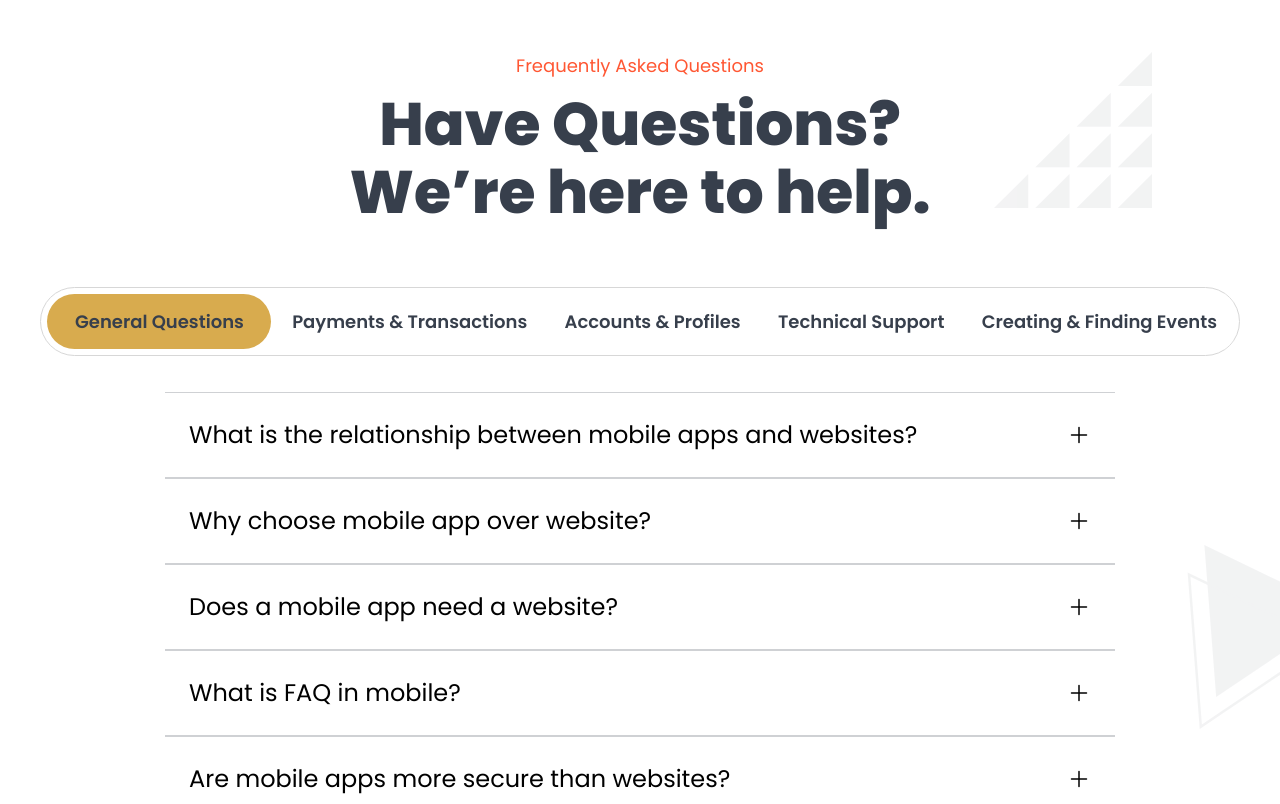
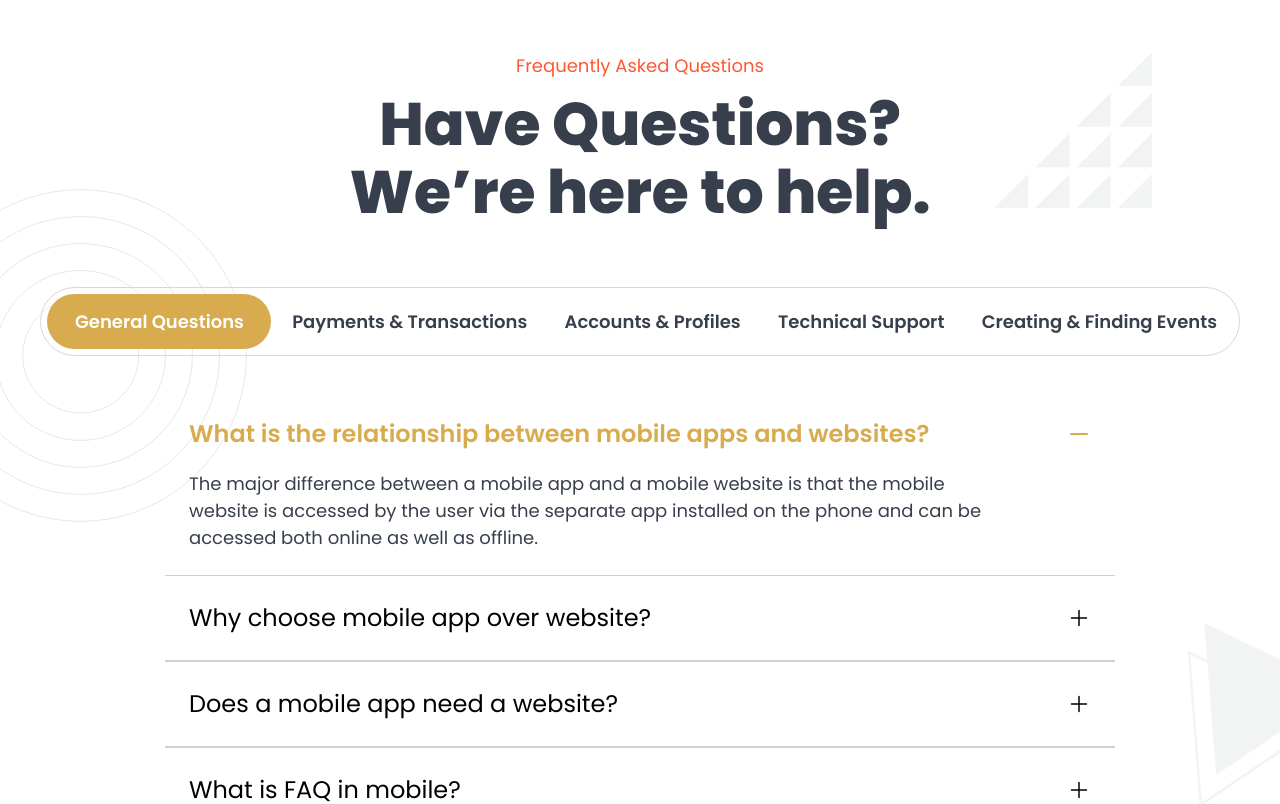
Before and after one commit to sachin-niyana/staj, a React (Create React App) app: page / in a window 1280 px wide. Shown: the part 3860-4664 px from the top of the page. Built offline with nearby package versions, Linux system fonts and the light colour scheme.

Commit message:
marge code

```diff
--- a/src/components/Faq.jsx
+++ b/src/components/Faq.jsx
@@ -1,11 +1,11 @@
 import React, { useState } from "react";
 import { accordionData } from "./common/Helper";
 import { HiPlus } from "react-icons/hi2";
-import { FaRegWindowMinimize } from "react-icons/fa6";
-import { Trianglebox, Trianglebox2 } from "./common/Icon";
+import { HiOutlineMinus } from "react-icons/hi";
+import { Circlebox, Trianglebox, Trianglebox2 } from "./common/Icon";
 
 const Faq = () => {
-  const [activeIndex, setActiveIndex] = useState(null);
+  const [activeIndex, setActiveIndex] = useState(0);
 
   const handleAccordionToggle = (index) => {
     setActiveIndex((prevIndex) => (prevIndex === index ? null : index));
@@ -24,77 +24,70 @@ const Faq = () => {
         <div className="absolute bottom-[20%] right-[-5%]">
           <Trianglebox2 />
         </div>
+        <div className="absolute top-[7%] left-[-12%]">
+          <Circlebox />
+        </div>
         <p className="text-center text-orange font-poppins font-normal text-md">
           Frequently Asked Questions
         </p>
         <h2 className="font-poppins font-extrabold text-xxl text-darkblue mx-auto text-center mt-3 max-w-[600px] leading-[113%]">
           Have Questions? We’re here to help.
         </h2>
-        <div className="flex flex-row h-[69px] overflow-x-scroll border gap-5 sm:gap-0 justify-between py-[6px] mt-[60px] items-center px-[6px] border-[#d7d7d7] rounded-[48px] mx-auto max-w-[1200px]">
-          <div
+        <div className="flex flex-row h-[69px] !overflow-x-scroll border gap-5 sm:gap-0 justify-between py-[6px] mt-[60px] items-center px-[6px] border-[#d7d7d7] rounded-[48px] mx-auto max-w-[1200px] relative">
+          <button
             className={` px-4 py-1 duration-300 lg:py-[14px] ${
               activeTab === "tab1"
-                ? "text-center text-md ff-poppins font-semibold py-[14px] rounded-[100px] ps-7 pe-[27px] bg-golden text-white"
-                : "bg-white text-darkblue"
+                ? "text-center text-md ff-poppins font-semibold py-[14px] rounded-[100px] ps-7 pe-[27px] bg-golden text-white whitespace-nowrap"
+                : " text-darkblue text-md ff-poppins font-semibold whitespace-nowrap"
             }`}
             onClick={() => handleTabChange("tab1")}
           >
-            <button className="text-center text-md ff-poppins font-semibold whitespace-nowrap text-darkblue">
             General Questions
           </button>
-          </div>
-          <div
+          <button
             className={` px-4 py-1 duration-300 lg:py-[14px] ${
               activeTab === "tab2"
-                ? "text-center text-md ff-poppins font-semibold py-[14px] rounded-[100px] ps-7 pe-[27px] bg-golden text-white"
-                : "bg-white text-darkblue"
+                ? "text-center text-md ff-poppins font-semibold py-[14px] rounded-[100px] ps-7 pe-[27px] bg-golden text-white whitespace-nowrap"
+                : " text-darkblue text-md ff-poppins font-semibold whitespace-nowrap"
             }`}
             onClick={() => handleTabChange("tab2")}
           >
-            <button className="text-center text-md ff-poppins whitespace-nowrap font-semibold  text-darkblue">
             Payments & Transactions
           </button>
-          </div>
-          <div
-            className={`px-4 py-1 duration-300 lg:py-[14px] ${
+          <button
+            className={` px-4 py-1 duration-300 lg:py-[14px] ${
               activeTab === "tab3"
-                ? "text-center text-md ff-poppins font-semibold py-[14px] rounded-[100px] ps-7 pe-[27px] bg-golden text-white"
-                : "bg-white text-darkblue"
+                ? "text-center text-md ff-poppins font-semibold py-[14px] rounded-[100px] ps-7 pe-[27px] bg-golden text-white whitespace-nowrap"
+                : " text-darkblue text-md ff-poppins font-semibold whitespace-nowrap"
             }`}
             onClick={() => handleTabChange("tab3")}
           >
-            <button className="text-center text-md ff-poppins whitespace-nowrap font-semibold  text-darkblue">
             Accounts & Profiles
           </button>
-          </div>
-          <div
-            className={`px-4 py-1 duration-300 lg:py-[14px] ${
+          <button
+            className={` px-4 py-1 duration-300 lg:py-[14px] ${
               activeTab === "tab4"
-                ? "text-center text-md ff-poppins font-semibold py-[14px] rounded-[100px] ps-7 pe-[27px] bg-golden text-white"
-                : " bg-white text-darkblue"
+                ? "text-center text-md ff-poppins font-semibold py-[14px] rounded-[100px] ps-7 pe-[27px] bg-golden text-white whitespace-nowrap"
+                : " text-darkblue text-md ff-poppins font-semibold whitespace-nowrap"
             }`}
             onClick={() => handleTabChange("tab4")}
           >
-            <button className="text-center text-md ff-poppins whitespace-nowrap font-semibold  text-darkblue">
             Technical Support
           </button>
-          </div>
-          <div
-            className={`px-4 py-1 duration-300 lg:py-[14px] ${
+          <button
+            className={` px-4 py-1 duration-300 lg:py-[14px] ${
               activeTab === "tab5"
-                ? "text-center text-md ff-poppins font-semibold py-[14px] rounded-[100px] ps-7 pe-[27px] bg-golden text-white"
-                : "bg-white text-darkblue"
+                ? "text-center text-md ff-poppins font-semibold py-[14px] rounded-[100px] ps-7 pe-[27px] bg-golden text-white whitespace-nowrap"
+                : " text-darkblue text-md ff-poppins font-semibold whitespace-nowrap"
             }`}
             onClick={() => handleTabChange("tab5")}
           >
-            <button className="text-center text-md ff-poppins whitespace-nowrap font-semibold  text-darkblue">
             Creating & Finding Events
           </button>
         </div>
-        </div>
 
         {activeTab === "tab1" && (
-          <div className="max-w-[950px] mx-auto mt-9">
+          <div className="max-w-[950px] mx-auto mt-9 relative">
             {accordionData.map((faq, index) => (
               <div
                 key={index}
@@ -106,10 +99,10 @@ const Faq = () => {
               >
                 <button
                   onClick={() => handleAccordionToggle(index)}
-                  className="flex justify-between items-center border-black cursor-pointer w-full focus:outline-none"
+                  className="flex justify-between items-start border-black cursor-pointer w-full focus:outline-none"
                 >
                   <p
-                    className={`font-poppins text-lg ${
+                    className={`font-poppins text-lg text-start ${
                       activeIndex === index
                         ? "text-golden font-semibold"
                         : "text-black font-normal"
@@ -118,9 +111,13 @@ const Faq = () => {
                     {faq.heading}
                   </p>
                   {activeIndex === index ? (
-                    <FaRegWindowMinimize className="w-6 h-6" />
+                    <div className="mt-1.5">
+                      <HiOutlineMinus className="w-6 h-6" />
+                    </div>
                   ) : (
+                    <div className="mt-1.5">
                       <HiPlus className="w-6 h-6" />
+                    </div>
                   )}
                 </button>
                 {activeIndex === index && (
@@ -135,7 +132,7 @@ const Faq = () => {
           </div>
         )}
         {activeTab === "tab2" && (
-          <div className="max-w-[950px] mx-auto mt-9">
+          <div className="max-w-[950px] mx-auto mt-9 relative">
             {accordionData.map((faq, index) => (
               <div
                 key={index}
@@ -145,10 +142,10 @@ const Faq = () => {
               >
                 <button
                   onClick={() => handleAccordionToggle(index)}
-                  className="flex justify-between items-center border-black cursor-pointer w-full focus:outline-none"
+                  className="flex justify-between items-start border-black cursor-pointer w-full focus:outline-none"
                 >
                   <p
-                    className={`font-poppins text-lg ${
+                    className={`font-poppins text-lg text-start ${
                       activeIndex === index
                         ? "text-golden font-semibold"
                         : "text-black font-normal"
@@ -157,9 +154,13 @@ const Faq = () => {
                     {faq.heading}
                   </p>
                   {activeIndex === index ? (
-                    <FaRegWindowMinimize className="w-6 h-6" />
+                    <div className="mt-1.5">
+                      <HiOutlineMinus className="w-6 h-6" />
+                    </div>
                   ) : (
+                    <div className="mt-1.5">
                       <HiPlus className="w-6 h-6" />
+                    </div>
                   )}
                 </button>
                 {activeIndex === index && (
@@ -174,7 +175,7 @@ const Faq = () => {
           </div>
         )}
         {activeTab === "tab3" && (
-          <div className="max-w-[950px] mx-auto mt-9">
+          <div className="max-w-[950px] mx-auto mt-9 relative">
             {accordionData.map((faq, index) => (
               <div
                 key={index}
@@ -184,7 +185,7 @@ const Faq = () => {
               >
                 <button
                   onClick={() => handleAccordionToggle(index)}
-                  className="flex justify-between items-center border-black cursor-pointer w-full focus:outline-none"
+                  className="flex justify-between items-start border-black cursor-pointer w-full focus:outline-none"
                 >
                   <p
                     className={`font-poppins text-start text-lg ${
@@ -196,9 +197,13 @@ const Faq = () => {
                     {faq.heading}
                   </p>
                   {activeIndex === index ? (
-                    <FaRegWindowMinimize className="w-6 h-6" />
+                    <div className="mt-1.5">
+                      <HiOutlineMinus className="w-6 h-6" />
+                    </div>
                   ) : (
+                    <div className="mt-1.5">
                       <HiPlus className="w-6 h-6" />
+                    </div>
                   )}
                 </button>
                 {activeIndex === index && (
@@ -213,7 +218,7 @@ const Faq = () => {
           </div>
         )}
         {activeTab === "tab4" && (
-          <div className="max-w-[950px] mx-auto mt-9">
+          <div className="max-w-[950px] mx-auto mt-9 relative">
             {accordionData.map((faq, index) => (
               <div
                 key={index}
@@ -223,7 +228,7 @@ const Faq = () => {
               >
                 <button
                   onClick={() => handleAccordionToggle(index)}
-                  className="flex justify-between items-center border-black cursor-pointer w-full focus:outline-none"
+                  className="flex justify-between items-start border-black cursor-pointer w-full focus:outline-none"
                 >
                   <p
                     className={`font-poppins text-start text-lg ${
@@ -235,9 +240,13 @@ const Faq = () => {
                     {faq.heading}
                   </p>
                   {activeIndex === index ? (
-                    <FaRegWindowMinimize className="w-6 h-6" />
+                    <div className="mt-1.5">
+                      <HiOutlineMinus className="w-6 h-6" />
+                    </div>
                   ) : (
+                    <div className="mt-1.5">
                       <HiPlus className="w-6 h-6" />
+                    </div>
                   )}
                 </button>
                 {activeIndex === index && (
@@ -252,7 +261,7 @@ const Faq = () => {
           </div>
         )}
         {activeTab === "tab5" && (
-          <div className="max-w-[950px] mx-auto mt-9">
+          <div className="max-w-[950px] mx-auto mt-9 relative">
             {accordionData.map((faq, index) => (
               <div
                 key={index}
@@ -262,7 +271,7 @@ const Faq = () => {
               >
                 <button
                   onClick={() => handleAccordionToggle(index)}
-                  className="flex justify-between items-center border-black cursor-pointer w-full focus:outline-none"
+                  className="flex justify-between items-start border-black cursor-pointer w-full focus:outline-none"
                 >
                   <p
                     className={`font-poppins text-start text-lg ${
@@ -274,9 +283,13 @@ const Faq = () => {
                     {faq.heading}
                   </p>
                   {activeIndex === index ? (
-                    <FaRegWindowMinimize className="w-6 h-6" />
+                    <div className="mt-1.5">
+                      <HiOutlineMinus className="w-6 h-6" />
+                    </div>
                   ) : (
+                    <div className="mt-1.5">
                       <HiPlus className="w-6 h-6" />
+                    </div>
                   )}
                 </button>
                 {activeIndex === index && (
--- a/src/components/common/Icon.jsx
+++ b/src/components/common/Icon.jsx
@@ -111,6 +111,45 @@ export const Trianglebox2 = () => {
         <path
           d="M199.334 98.5149L198.639 97.4838L73.8887 181.437L62.4515 33.6549L198.811 99.6403L199.334 98.5149L198.639 97.4838L199.334 98.5149L199.88 97.4005L59.6155 29.5312L71.7289 185.905L201.849 98.3369L199.88 97.4005L199.334 98.5149Z"
           fill="#373F4C"
+        />
+      </g>
+    </svg>
+  );
+};
+export const Circlebox = () => {
+  return (
+    <svg
+      width="469"
+      height="469"
+      viewBox="0 0 469 469"
+      fill="none"
+      xmlns="http://www.w3.org/2000/svg"
+    >
+      <g opacity="0.12">
+        <path
+          d="M351.724 351.724C416.474 286.973 416.474 181.992 351.724 117.241C286.973 52.4907 181.992 52.4907 117.241 117.241C52.4907 181.992 52.4907 286.973 117.241 351.724C181.992 416.474 286.973 416.474 351.724 351.724Z"
+          stroke="#373F4C"
+          stroke-miterlimit="10"
+        />
+        <path
+          d="M332.673 332.673C386.903 278.444 386.903 190.521 332.673 136.292C278.444 82.0623 190.521 82.0623 136.292 136.292C82.0624 190.521 82.0624 278.444 136.292 332.673C190.521 386.903 278.444 386.903 332.673 332.673Z"
+          stroke="#373F4C"
+          stroke-miterlimit="10"
+        />
+        <path
+          d="M324.241 301.249C361.125 251.673 350.836 181.584 301.26 144.7C251.684 107.816 181.594 118.105 144.711 167.681C107.827 217.257 118.116 287.346 167.692 324.23C217.268 361.114 287.357 350.825 324.241 301.249Z"
+          stroke="#373F4C"
+          stroke-miterlimit="10"
+        />
+        <path
+          d="M312.026 269.004C331.102 226.168 311.84 175.979 269.004 156.904C226.168 137.828 175.979 157.089 156.904 199.925C137.828 242.761 157.089 292.95 199.925 312.026C242.761 331.102 292.95 311.84 312.026 269.004Z"
+          stroke="#373F4C"
+          stroke-miterlimit="10"
+        />
+        <path
+          d="M234.715 291.965C266.747 291.965 292.715 266.221 292.715 234.465C292.715 202.708 266.747 176.965 234.715 176.965C202.682 176.965 176.715 202.708 176.715 234.465C176.715 266.221 202.682 291.965 234.715 291.965Z"
+          stroke="#373F4C"
+          stroke-miterlimit="10"
         />
       </g>
     </svg>
```
Lines whose indentation alone changed are shown as unchanged.
